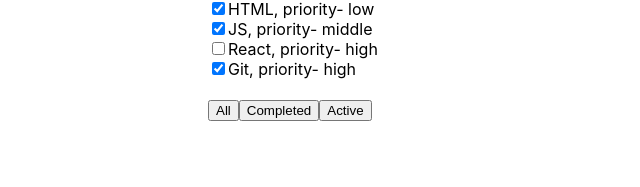
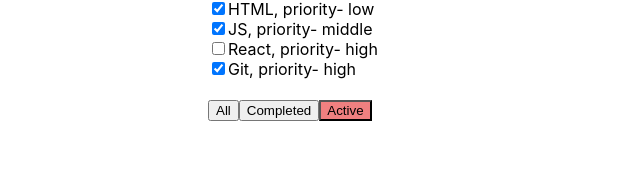
Before and after one commit to AnnaBoldyreva/todolist, a React (Create React App) app: page / in a window 1280 px wide. Shown: the part 113-300 px from the top of the page, without its empty margins (192-832 px from the left). Built offline with nearby package versions, Linux system fonts and the light colour scheme.

Commit message:
create  color button and create tern with filterValue

```diff
--- a/src/App.css
+++ b/src/App.css
@@ -14,3 +14,7 @@
 .todoList-task {
 
 }
+
+.filter-active {
+  background-color: lightcoral;
+}
--- a/src/App.js
+++ b/src/App.js
@@ -12,13 +12,15 @@ class App extends React.Component {
         {title:'React', isDone:false, priority:'high'},
         {title:'Git',   isDone:true,  priority:'high'}
     ];
+    filterValue = 'Active';
+
     render = () => {
         return (
             <div className="App">
                 <div className="todoList">
                     <Header />
                     <Tasks tasks={this.tasks} />
-                    <Footer />
+                    <Footer filterValue={this.filterValue} />
 
                 </div>
             </div>
--- a/src/Footer.js
+++ b/src/Footer.js
@@ -4,12 +4,15 @@ import './App.css';
 
 class Footer extends React.Component {
     render = () => {
+        let classForAll = this.props.filterValue === 'All' ? 'filter-active': '';
+        let classForCompleted = this.props.filterValue === 'Completed' ? 'filter-active': '';
+        let classForActive = this.props.filterValue === 'Active' ? 'filter-active': '';
         return (
 
                     <div className="todoList-footer">
-                        <button>All</button>
-                        <button>Completed</button>
-                        <button>Active</button>
+                        <button className={classForAll}>All</button>
+                        <button className={classForCompleted}>Completed</button>
+                        <button className={classForActive}>Active</button>
 
                     </div>
         );
```
